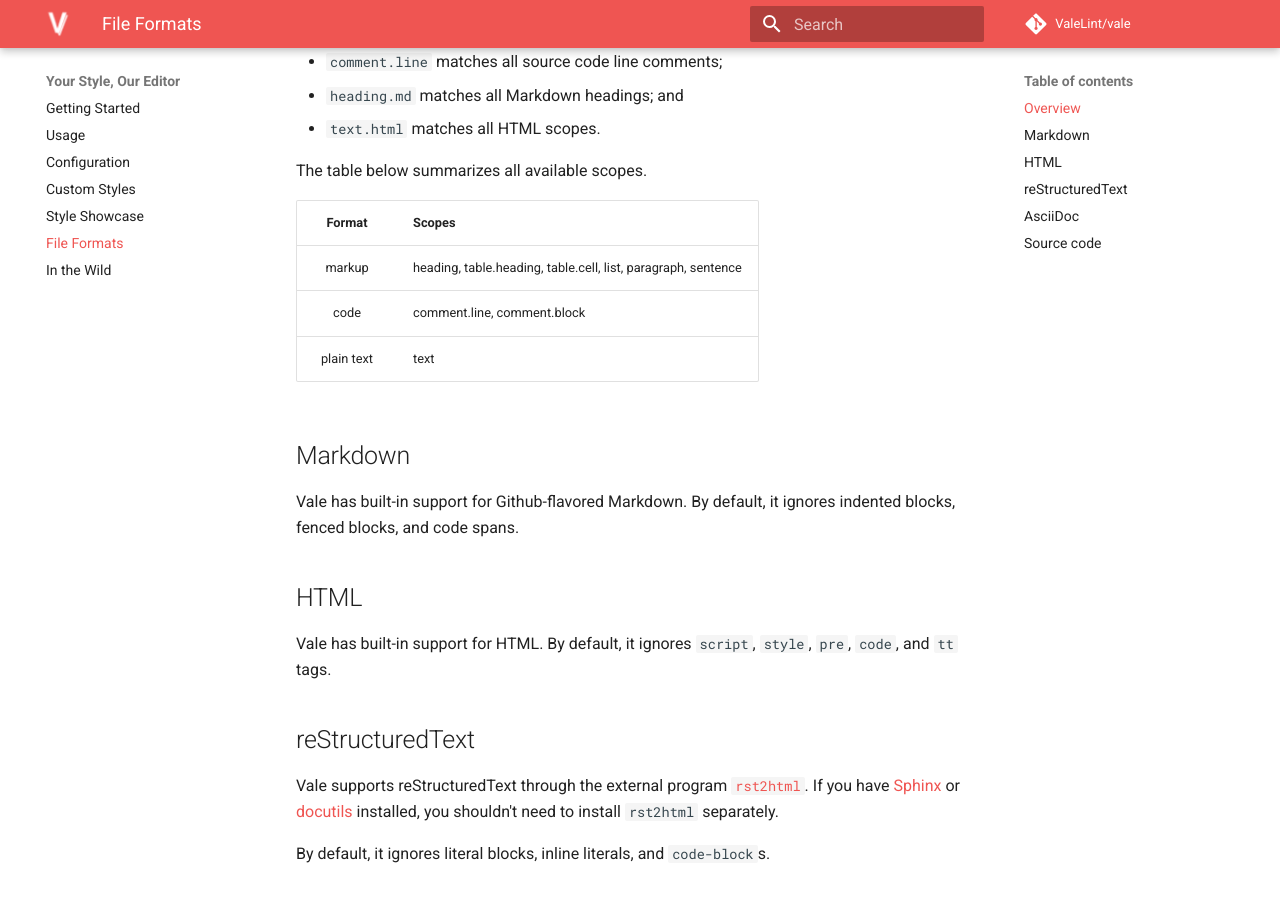
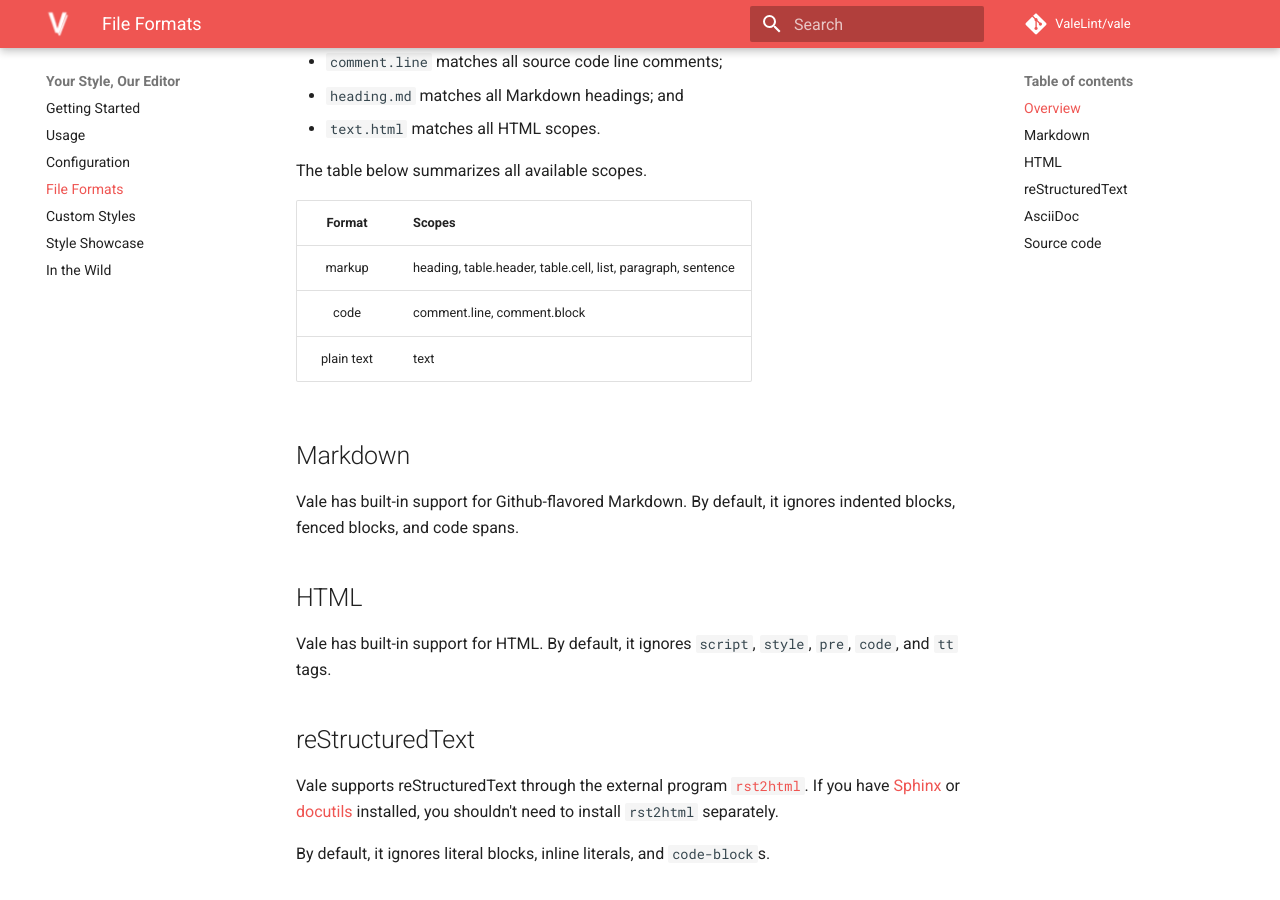
Before and after one commit to wouter-veeken/docs, an MkDocs documentation site: the page built from content/formats.md, in a window 1280 px wide and 900 px high, scrolled down 359 px. Built offline with MkDocs 1.6.1 and Material for MkDocs 9.7.7, drawn with Linux system fonts in a browser that asks for light colours; comment, search, counter and statistics services are not loaded; old or Windows-style settings are respelled for this version of MkDocs.

Commit message:
move File Formats ahead of Styles

```diff
--- a/content/formats.md
+++ b/content/formats.md
@@ -11,7 +11,7 @@
 
 |   Format   |                             Scopes                            |
 |:----------:|---------------------------------------------------------------|
-|   markup   | heading, table.heading, table.cell, list, paragraph, sentence |
+|   markup   | heading, table.header, table.cell, list, paragraph, sentence  |
 |    code    | comment.line, comment.block                                   |
 | plain text | text                                                          |
 
--- a/mkdocs.yml
+++ b/mkdocs.yml
@@ -15,9 +15,9 @@
 - Getting Started: index.md
 - Usage: usage.md
 - Configuration: config.md
+- File Formats: formats.md
 - Custom Styles: styles.md
 - Style Showcase: showcase.md
-- File Formats: formats.md
 - In the Wild: examples.md
 
 theme: material
```
